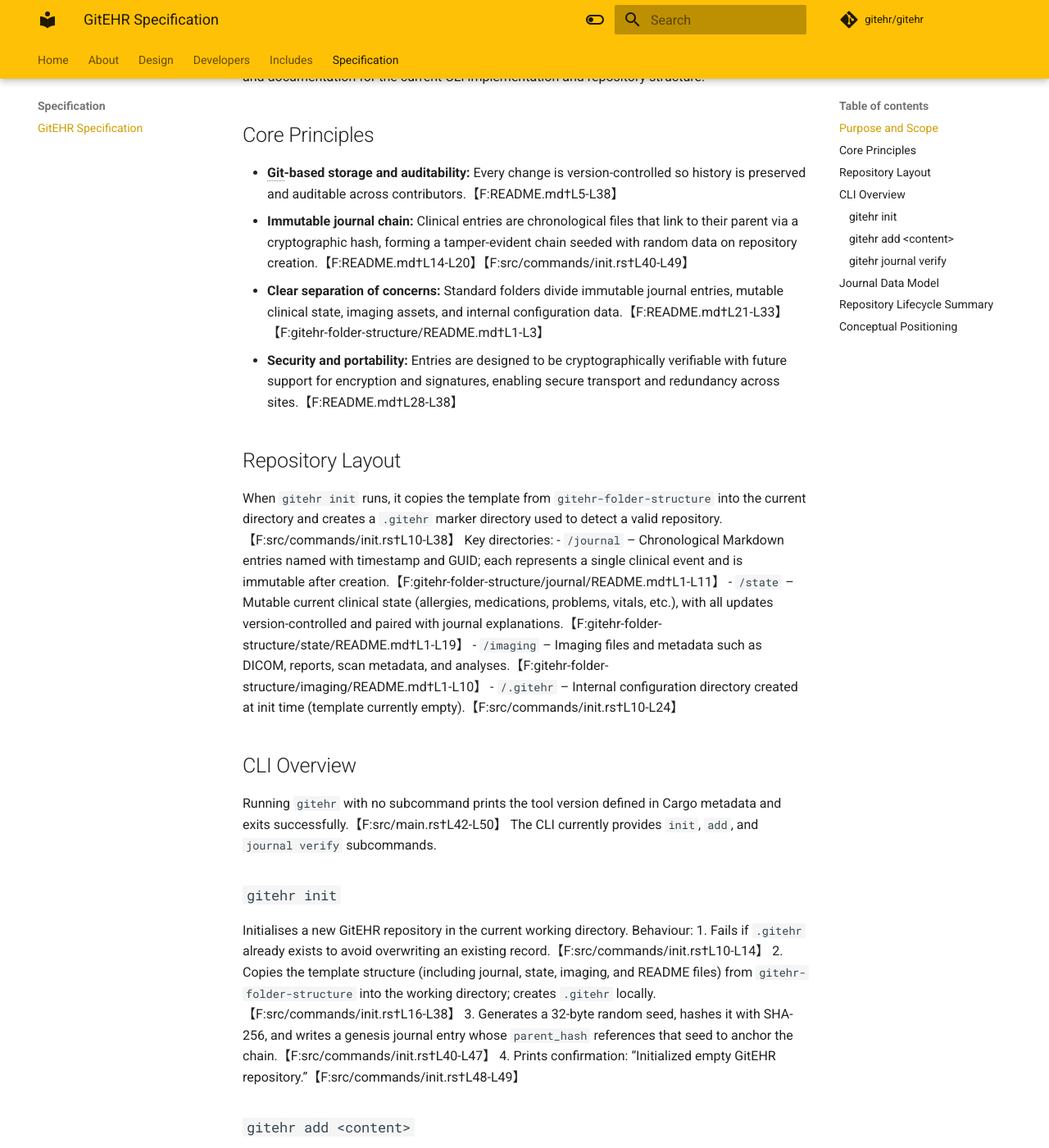
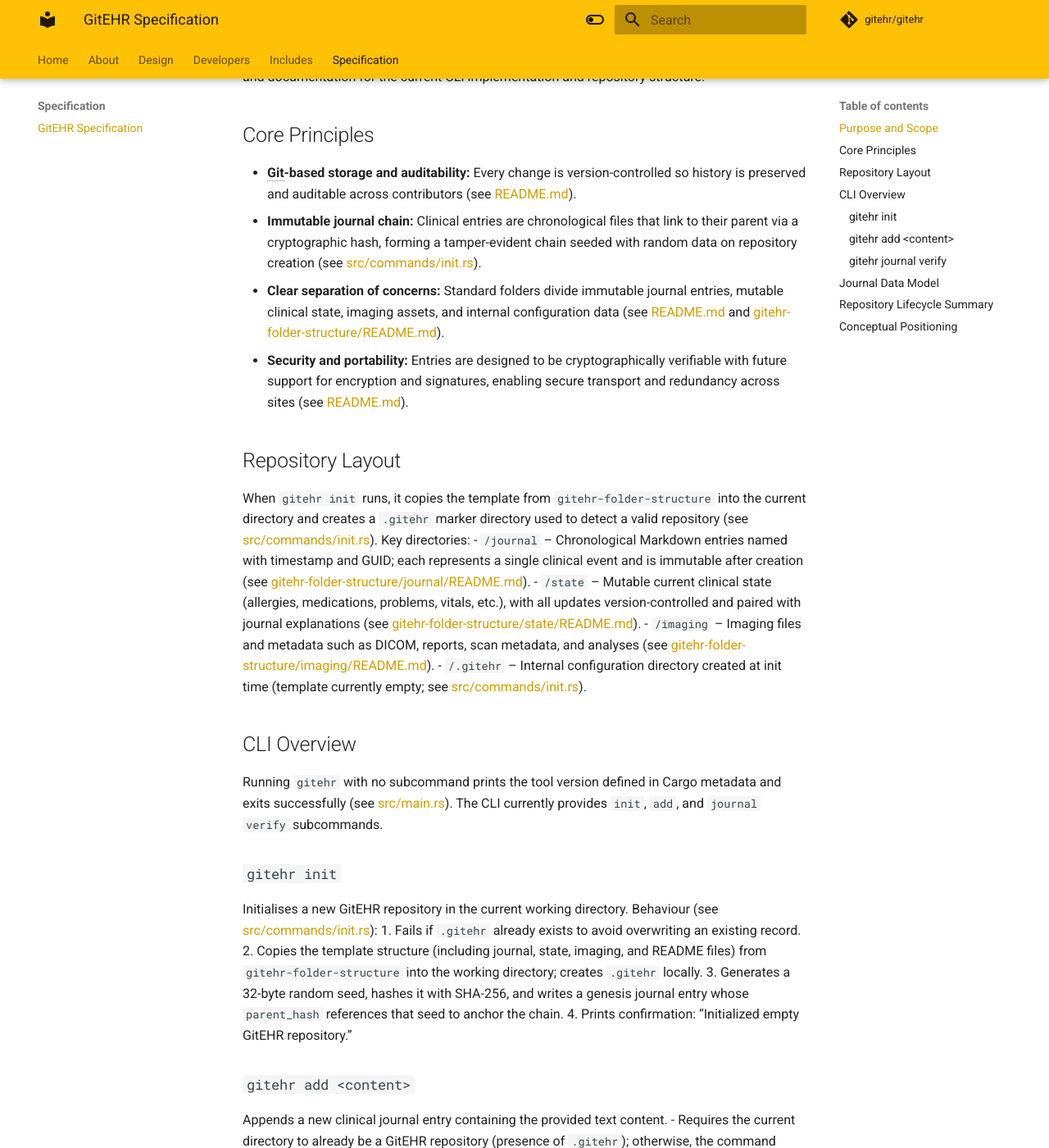
Before and after one commit to gitehr/gitehr, an MkDocs documentation site: the page built from docs/specification/specification.md, in a window 1280 px wide and 1400 px high, scrolled down 274 px. Shown: the whole window at 82% size. Built offline with MkDocs 1.6.1 and Material for MkDocs 9.7.7, drawn with Linux system fonts in a browser that asks for light colours; comment, search, counter and statistics services are not loaded; some of the changed text lies outside the part shown.

Commit message:
fixes weird LLM brackets

```diff
--- a/docs/specification/specification.md
+++ b/docs/specification/specification.md
@@ -5,52 +5,52 @@ GitEHR is a decentralised, Git-backed electronic health record format and CLI de
 This specification summarises the behaviour described in the codebase and documentation for the current CLI implementation and repository structure.
 
 ## Core Principles
-- **Git-based storage and auditability:** Every change is version-controlled so history is preserved and auditable across contributors.【F:README.md†L5-L38】
-- **Immutable journal chain:** Clinical entries are chronological files that link to their parent via a cryptographic hash, forming a tamper-evident chain seeded with random data on repository creation.【F:README.md†L14-L20】【F:src/commands/init.rs†L40-L49】
-- **Clear separation of concerns:** Standard folders divide immutable journal entries, mutable clinical state, imaging assets, and internal configuration data.【F:README.md†L21-L33】【F:gitehr-folder-structure/README.md†L1-L3】
-- **Security and portability:** Entries are designed to be cryptographically verifiable with future support for encryption and signatures, enabling secure transport and redundancy across sites.【F:README.md†L28-L38】
+- **Git-based storage and auditability:** Every change is version-controlled so history is preserved and auditable across contributors (see [README.md](../../README.md)).
+- **Immutable journal chain:** Clinical entries are chronological files that link to their parent via a cryptographic hash, forming a tamper-evident chain seeded with random data on repository creation (see [src/commands/init.rs](../../src/commands/init.rs)).
+- **Clear separation of concerns:** Standard folders divide immutable journal entries, mutable clinical state, imaging assets, and internal configuration data (see [README.md](../../README.md) and [gitehr-folder-structure/README.md](../../gitehr-folder-structure/README.md)).
+- **Security and portability:** Entries are designed to be cryptographically verifiable with future support for encryption and signatures, enabling secure transport and redundancy across sites (see [README.md](../../README.md)).
 
 ## Repository Layout
-When `gitehr init` runs, it copies the template from `gitehr-folder-structure` into the current directory and creates a `.gitehr` marker directory used to detect a valid repository.【F:src/commands/init.rs†L10-L38】 Key directories:
-- `/journal` – Chronological Markdown entries named with timestamp and GUID; each represents a single clinical event and is immutable after creation.【F:gitehr-folder-structure/journal/README.md†L1-L11】
-- `/state` – Mutable current clinical state (allergies, medications, problems, vitals, etc.), with all updates version-controlled and paired with journal explanations.【F:gitehr-folder-structure/state/README.md†L1-L19】
-- `/imaging` – Imaging files and metadata such as DICOM, reports, scan metadata, and analyses.【F:gitehr-folder-structure/imaging/README.md†L1-L10】
-- `/.gitehr` – Internal configuration directory created at init time (template currently empty).【F:src/commands/init.rs†L10-L24】
+When `gitehr init` runs, it copies the template from `gitehr-folder-structure` into the current directory and creates a `.gitehr` marker directory used to detect a valid repository (see [src/commands/init.rs](../../src/commands/init.rs)). Key directories:
+- `/journal` – Chronological Markdown entries named with timestamp and GUID; each represents a single clinical event and is immutable after creation (see [gitehr-folder-structure/journal/README.md](../../gitehr-folder-structure/journal/README.md)).
+- `/state` – Mutable current clinical state (allergies, medications, problems, vitals, etc.), with all updates version-controlled and paired with journal explanations (see [gitehr-folder-structure/state/README.md](../../gitehr-folder-structure/state/README.md)).
+- `/imaging` – Imaging files and metadata such as DICOM, reports, scan metadata, and analyses (see [gitehr-folder-structure/imaging/README.md](../../gitehr-folder-structure/imaging/README.md)).
+- `/.gitehr` – Internal configuration directory created at init time (template currently empty; see [src/commands/init.rs](../../src/commands/init.rs)).
 
 ## CLI Overview
-Running `gitehr` with no subcommand prints the tool version defined in Cargo metadata and exits successfully.【F:src/main.rs†L42-L50】 The CLI currently provides `init`, `add`, and `journal verify` subcommands.
+Running `gitehr` with no subcommand prints the tool version defined in Cargo metadata and exits successfully (see [src/main.rs](../../src/main.rs)). The CLI currently provides `init`, `add`, and `journal verify` subcommands.
 
 ### `gitehr init`
-Initialises a new GitEHR repository in the current working directory. Behaviour:
-1. Fails if `.gitehr` already exists to avoid overwriting an existing record.【F:src/commands/init.rs†L10-L14】
-2. Copies the template structure (including journal, state, imaging, and README files) from `gitehr-folder-structure` into the working directory; creates `.gitehr` locally.【F:src/commands/init.rs†L16-L38】
-3. Generates a 32-byte random seed, hashes it with SHA-256, and writes a genesis journal entry whose `parent_hash` references that seed to anchor the chain.【F:src/commands/init.rs†L40-L47】
-4. Prints confirmation: “Initialized empty GitEHR repository.”【F:src/commands/init.rs†L48-L49】
+Initialises a new GitEHR repository in the current working directory. Behaviour (see [src/commands/init.rs](../../src/commands/init.rs)):
+1. Fails if `.gitehr` already exists to avoid overwriting an existing record.
+2. Copies the template structure (including journal, state, imaging, and README files) from `gitehr-folder-structure` into the working directory; creates `.gitehr` locally.
+3. Generates a 32-byte random seed, hashes it with SHA-256, and writes a genesis journal entry whose `parent_hash` references that seed to anchor the chain.
+4. Prints confirmation: “Initialized empty GitEHR repository.”
 
 ### `gitehr add <content>`
 Appends a new clinical journal entry containing the provided text content.
-- Requires the current directory to already be a GitEHR repository (presence of `.gitehr`); otherwise, the command aborts with guidance to run `gitehr init`.【F:src/main.rs†L38-L76】
-- Determines the most recent journal entry by filename ordering (timestamps in filenames). If found, calculates its SHA-256 hash and sets that as the new entry’s `parent_hash`; the matching filename is stored as `parent_entry`.【F:src/main.rs†L65-L68】【F:src/commands/journal.rs†L17-L75】
-- Creates a new Markdown file named `journal/<timestamp>-<uuid>.md` using the current UTC time down to milliseconds plus a random UUID.【F:src/commands/journal.rs†L35-L47】
-- Prepends YAML front matter containing `parent_hash`, `parent_entry`, the creation timestamp, and (currently optional) `author`, followed by the user-provided content. Prints the created filename on success.【F:src/commands/journal.rs†L8-L55】
+- Requires the current directory to already be a GitEHR repository (presence of `.gitehr`); otherwise, the command aborts with guidance to run `gitehr init` (see [src/main.rs](../../src/main.rs)).
+- Determines the most recent journal entry by filename ordering (timestamps in filenames). If found, calculates its SHA-256 hash and sets that as the new entry’s `parent_hash`; the matching filename is stored as `parent_entry` (see [src/main.rs](../../src/main.rs) and [src/commands/journal.rs](../../src/commands/journal.rs)).
+- Creates a new Markdown file named `journal/<timestamp>-<uuid>.md` using the current UTC time down to milliseconds plus a random UUID (see [src/commands/journal.rs](../../src/commands/journal.rs)).
+- Prepends YAML front matter containing `parent_hash`, `parent_entry`, the creation timestamp, and (currently optional) `author`, followed by the user-provided content. Prints the created filename on success (see [src/commands/journal.rs](../../src/commands/journal.rs)).
 
 ### `gitehr journal verify`
-Validates the integrity of the journal chain.
-- Requires a GitEHR repository and the existence of the `journal` directory; otherwise, it returns an error.【F:src/main.rs†L70-L83】【F:src/commands/verify.rs†L42-L46】
-- Sorts all journal files by filename, computes each entry’s SHA-256 hash, and builds a map of hash → filename for lookup.【F:src/commands/verify.rs†L48-L60】
-- For each entry, parses YAML front matter into a `JournalEntry`; errors if the front matter is missing or invalid.【F:src/commands/verify.rs†L62-L83】
-- For non-genesis entries, ensures the declared `parent_hash` exists in the map and the recorded `parent_entry` matches the expected filename; otherwise, it reports a broken chain or missing parent.【F:src/commands/verify.rs†L84-L110】
-- On success, prints “Journal verification successful: N entries verified.”【F:src/commands/verify.rs†L113-L117】
+Validates the integrity of the journal chain (see [src/commands/verify.rs](../../src/commands/verify.rs) and [src/main.rs](../../src/main.rs)).
+- Requires a GitEHR repository and the existence of the `journal` directory; otherwise, it returns an error.
+- Sorts all journal files by filename, computes each entry’s SHA-256 hash, and builds a map of hash → filename for lookup.
+- For each entry, parses YAML front matter into a `JournalEntry`; errors if the front matter is missing or invalid.
+- For non-genesis entries, ensures the declared `parent_hash` exists in the map and the recorded `parent_entry` matches the expected filename; otherwise, it reports a broken chain or missing parent.
+- On success, prints “Journal verification successful: N entries verified.”
 
 ## Journal Data Model
-- Each entry file starts with YAML front matter representing `JournalEntry` with fields `parent_hash` (optional), `parent_entry` (optional for genesis), `timestamp` (UTC), and `author` (optional, reserved for future identity management).【F:src/commands/journal.rs†L8-L40】
-- The file content after the front matter holds the clinical narrative or data supplied to `gitehr add` or the genesis message.【F:src/commands/journal.rs†L49-L55】【F:src/commands/init.rs†L40-L47】
-- File naming embeds chronological ordering and uniqueness via timestamp and UUID, enabling simple sorting to reconstruct history.【F:src/commands/journal.rs†L42-L47】【F:src/commands/journal.rs†L58-L69】
+- Each entry file starts with YAML front matter representing `JournalEntry` with fields `parent_hash` (optional), `parent_entry` (optional for genesis), `timestamp` (UTC), and `author` (optional, reserved for future identity management) (see [src/commands/journal.rs](../../src/commands/journal.rs)).
+- The file content after the front matter holds the clinical narrative or data supplied to `gitehr add` or the genesis message (see [src/commands/journal.rs](../../src/commands/journal.rs) and [src/commands/init.rs](../../src/commands/init.rs)).
+- File naming embeds chronological ordering and uniqueness via timestamp and UUID, enabling simple sorting to reconstruct history (see [src/commands/journal.rs](../../src/commands/journal.rs)).
 
 ## Repository Lifecycle Summary
-- **Initialization:** `gitehr init` seeds a new record with the template folders and a genesis journal entry anchored to a random hash, establishing the start of the chain.【F:src/commands/init.rs†L10-L49】
-- **Adding entries:** `gitehr add` appends immutable journal files that link back to the latest entry, preserving a verifiable chain of custody and chronological ordering.【F:src/main.rs†L57-L69】【F:src/commands/journal.rs†L17-L55】
-- **Verification:** `gitehr journal verify` recomputes hashes to ensure every non-genesis entry’s declared parent exists and matches, flagging missing links or mismatched filenames.【F:src/commands/verify.rs†L42-L110】
+- **Initialization:** `gitehr init` seeds a new record with the template folders and a genesis journal entry anchored to a random hash, establishing the start of the chain (see [src/commands/init.rs](../../src/commands/init.rs)).
+- **Adding entries:** `gitehr add` appends immutable journal files that link back to the latest entry, preserving a verifiable chain of custody and chronological ordering (see [src/main.rs](../../src/main.rs) and [src/commands/journal.rs](../../src/commands/journal.rs)).
+- **Verification:** `gitehr journal verify` recomputes hashes to ensure every non-genesis entry’s declared parent exists and matches, flagging missing links or mismatched filenames (see [src/commands/verify.rs](../../src/commands/verify.rs)).
 
 ## Conceptual Positioning
-GitEHR targets patient-centric, portable health records that multiple organisations can contribute to while keeping data integrity and provenance verifiable. It leverages distributed version control and plain-text files to avoid vendor lock-in and to remain usable even as surrounding software evolves.【F:docs/index.md†L1-L29】【F:README.md†L5-L38】
+GitEHR targets patient-centric, portable health records that multiple organisations can contribute to while keeping data integrity and provenance verifiable. It leverages distributed version control and plain-text files to avoid vendor lock-in and to remain usable even as surrounding software evolves (see [docs/index.md](../index.md) and [README.md](../../README.md)).
```
